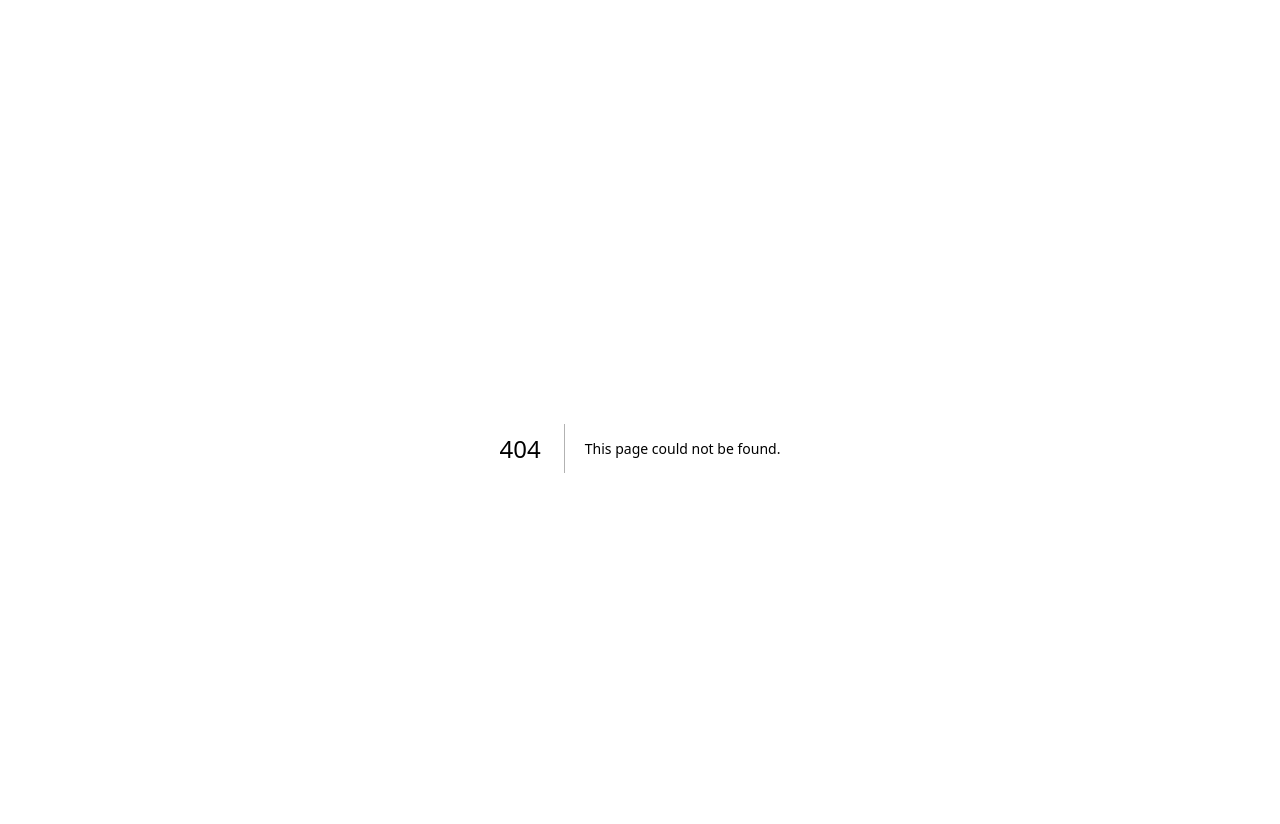
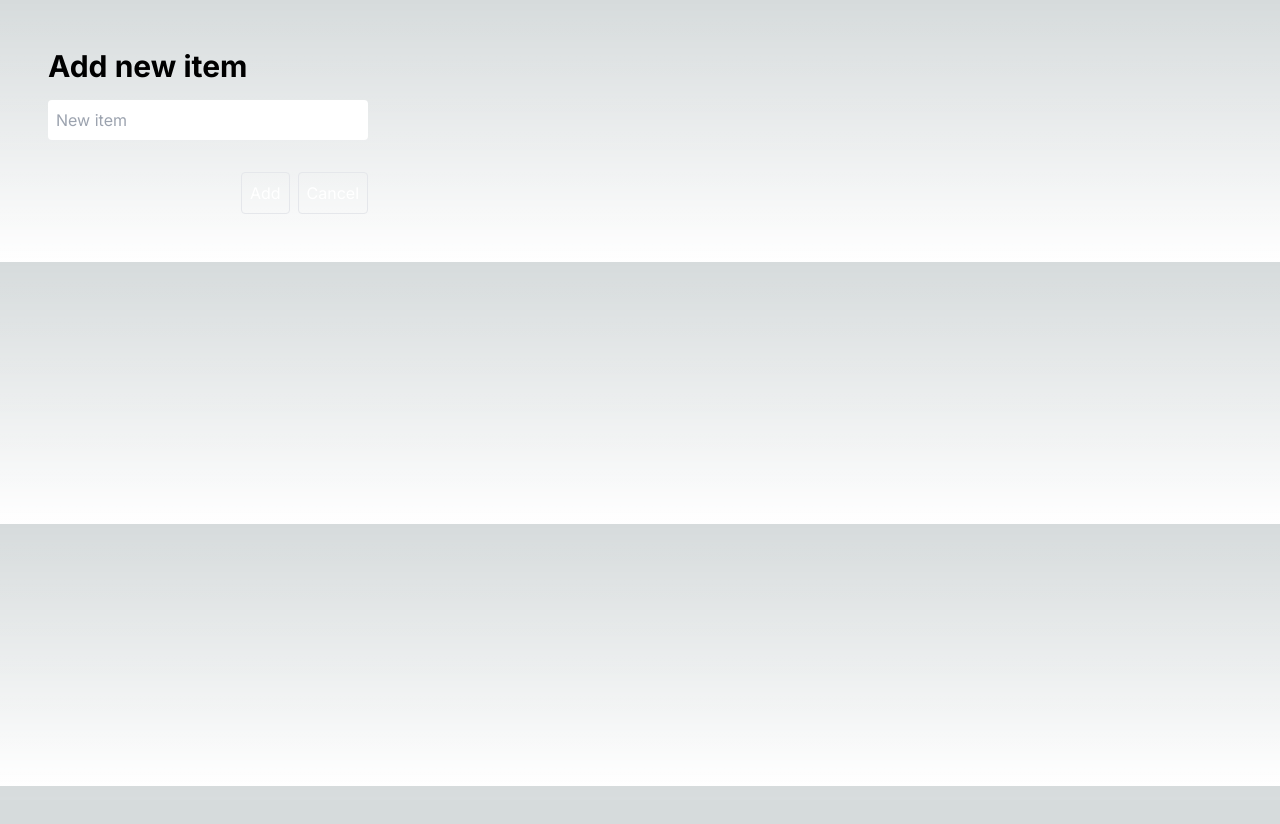
Before and after one commit to emanuelefavero/todo-list-mern, a Next.js app in the folder client/: page /new in a window 1280 px wide. Before the commit this address had no page. Shown: the top 824 px of the page. After the commit the page ends 800 px from the top, so only its background shows below. Built offline with nearby package versions, Linux system fonts and the light colour scheme.

Commit message:
add - addItem on Next.js

```diff
--- /dev/null
+++ b/client/app/new/page.tsx
@@ -0,0 +1,57 @@
+import Link from 'next/link'
+import { redirect } from 'next/navigation'
+
+async function addItem(data: FormData) {
+  'use server'
+
+  const name = data.get('name')?.valueOf() // * Get name from form data
+  if (!name) {
+    throw new Error('Name is required')
+
+    redirect('/new') // * Redirect to new
+  }
+
+  const response = await fetch('http://localhost:4000/api/items', {
+    method: 'POST',
+    headers: { 'Content-Type': 'application/json' },
+    body: JSON.stringify({ name }),
+  })
+
+  if (!response.ok) throw new Error('Failed to add item')
+
+  // Wait for the server to add the item to the database and then redirect
+  await response.json()
+  redirect('/') // * Redirect to home
+}
+
+export default function Page() {
+  return (
+    <main>
+      <h1 className='text-3xl font-bold'>Add new item</h1>
+
+      <form action={addItem} className='flex flex-col gap-4 mt-4 max-w-xs'>
+        <input
+          type='text'
+          placeholder='New item'
+          className='rounded p-2 text-black'
+          name='name' // * name
+        />
+        <div
+          className='
+          flex
+          gap-2
+          mt-4
+          justify-end
+        '
+        >
+          <button type='submit' className='border text-white rounded p-2'>
+            Add
+          </button>
+          <Link href='..' className='border text-white rounded p-2'>
+            Cancel
+          </Link>
+        </div>
+      </form>
+    </main>
+  )
+}
--- a/client/app/page.tsx
+++ b/client/app/page.tsx
@@ -1,8 +1,15 @@
 import Item from '@/components/Item'
 import { ItemType } from '@/types'
+import { cookies } from 'next/headers'
+import Link from 'next/link'
 
 // * GET Items from server
 async function getItems() {
+  'use server'
+
+  // ? disable cache to get the latest items
+  const _cookies = cookies()
+
   const response = await fetch('http://localhost:4000/api/items')
   if (!response.ok) throw new Error('Failed to fetch items')
 
@@ -17,6 +24,8 @@ export default async function Home() {
     <main>
       <h1 className='text-3xl font-bold mb-4'>Todo List</h1>
 
+      <Link href='/new'>New Item</Link>
+
       {/* Items List */}
       <ul>
         {items.map((item: ItemType) => (
```
Also changed, not shown: 1 other file (tests, documents, lock files or other folders).
